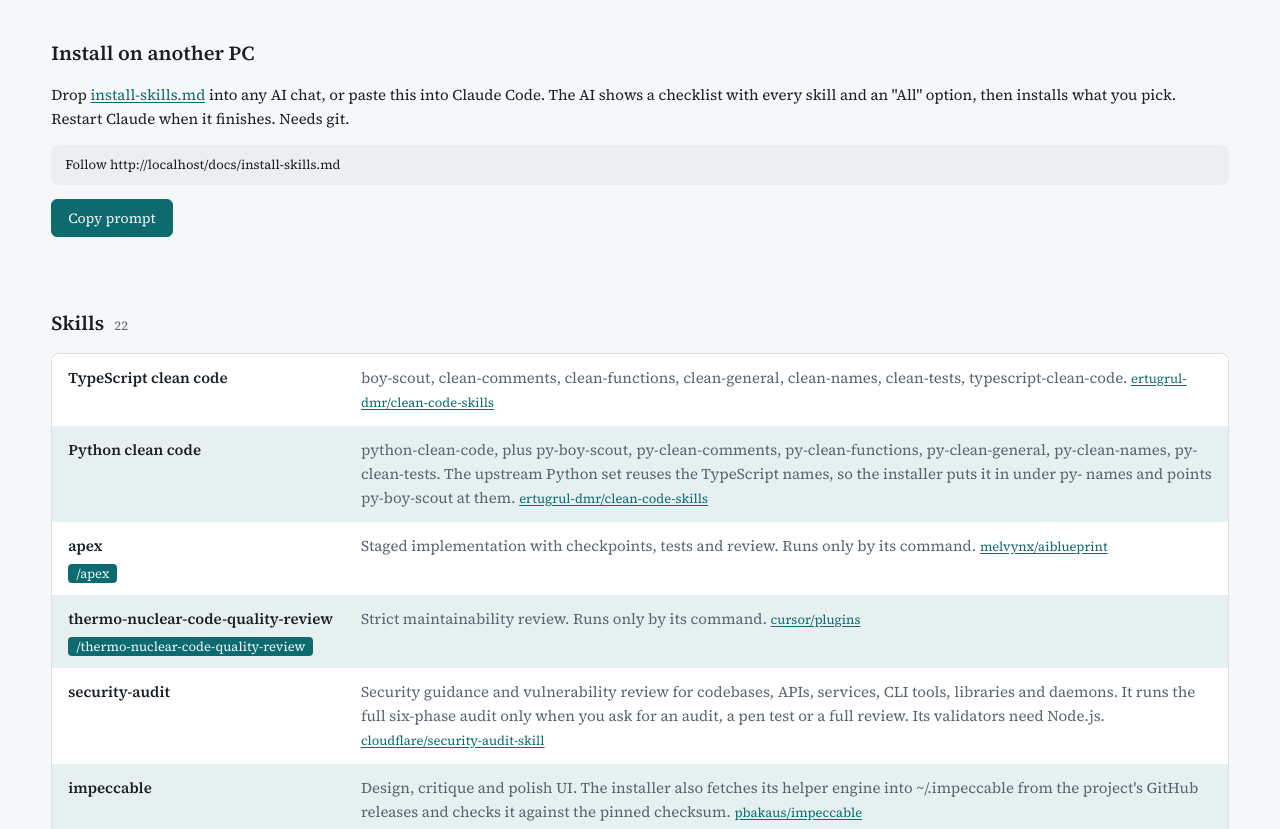
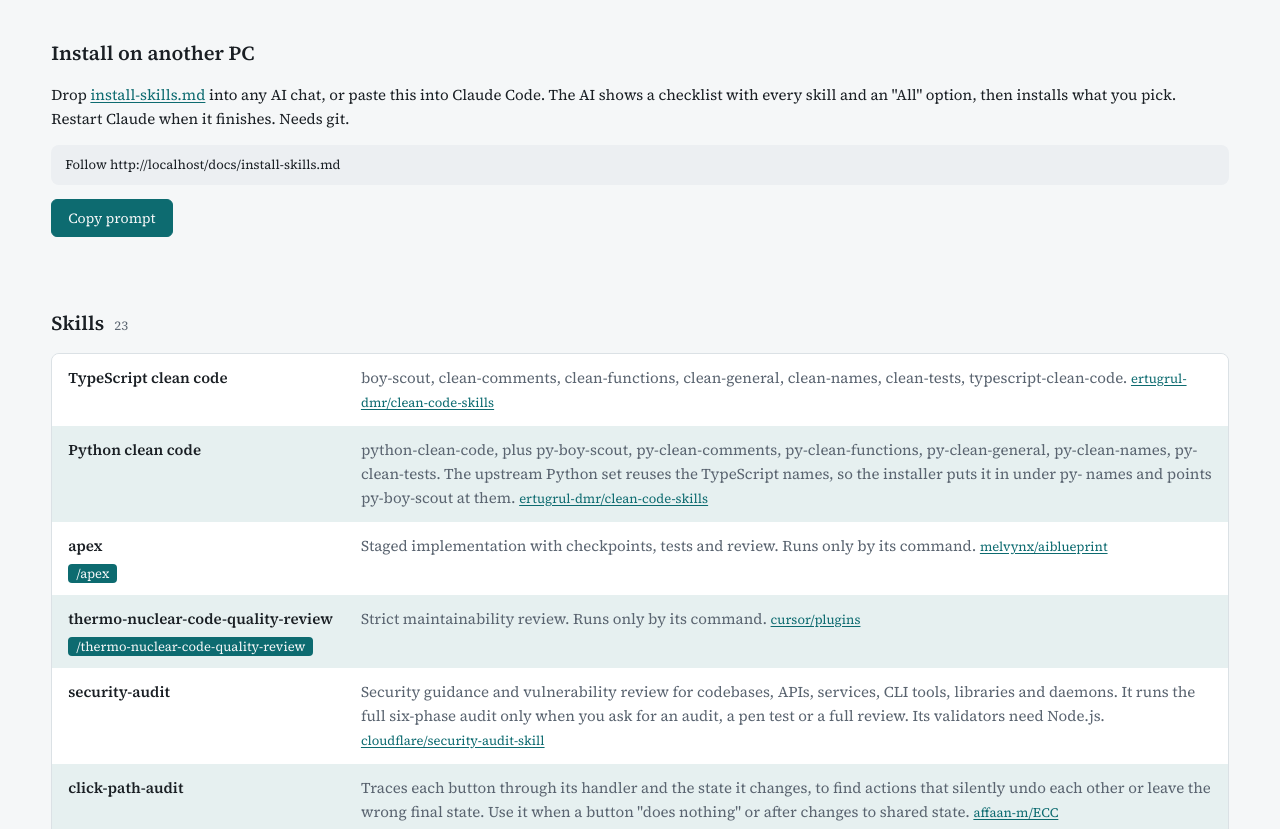
Before and after one commit to nnabil-prog/ai-skills-kit, a plain HTML site: page docs/index.html in a window 1280 px wide. Shown: the part 123-952 px from the top of the page. Drawn offline with Linux system fonts and the light colour scheme.

Commit message:
Add click-path-audit from ECC as kit item 15
Keep a copy of the reviewed file with its MIT license and source commit, so the installer does not clone the full ECC repo.

Co-Authored-By: Claude Opus 5.5 <noreply@anthropic.com>

```diff
--- a/docs/index.html
+++ b/docs/index.html
@@ -71,13 +71,14 @@
   </section>
 
   <section aria-labelledby="own">
-    <h2 id="own">Skills <span>22</span></h2>
+    <h2 id="own">Skills <span>23</span></h2>
     <dl>
       <div class="row"><dt>TypeScript clean code</dt><dd>boy-scout, clean-comments, clean-functions, clean-general, clean-names, clean-tests, typescript-clean-code. <a href="https://github.com/ertugrul-dmr/clean-code-skills">ertugrul-dmr/clean-code-skills</a></dd></div>
       <div class="row"><dt>Python clean code</dt><dd>python-clean-code, plus py-boy-scout, py-clean-comments, py-clean-functions, py-clean-general, py-clean-names, py-clean-tests. The upstream Python set reuses the TypeScript names, so the installer puts it in under py- names and points py-boy-scout at them. <a href="https://github.com/ertugrul-dmr/clean-code-skills">ertugrul-dmr/clean-code-skills</a></dd></div>
       <div class="row"><dt>apex <code class="cmd">/apex</code></dt><dd>Staged implementation with checkpoints, tests and review. Runs only by its command. <a href="https://github.com/melvynx/aiblueprint">melvynx/aiblueprint</a></dd></div>
       <div class="row"><dt>thermo-nuclear-code-quality-review <code class="cmd">/thermo-nuclear-code-quality-review</code></dt><dd>Strict maintainability review. Runs only by its command. <a href="https://github.com/cursor/plugins">cursor/plugins</a></dd></div>
       <div class="row"><dt>security-audit</dt><dd>Security guidance and vulnerability review for codebases, APIs, services, CLI tools, libraries and daemons. It runs the full six-phase audit only when you ask for an audit, a pen test or a full review. Its validators need Node.js. <a href="https://github.com/cloudflare/security-audit-skill">cloudflare/security-audit-skill</a></dd></div>
+      <div class="row"><dt>click-path-audit</dt><dd>Traces each button through its handler and the state it changes, to find actions that silently undo each other or leave the wrong final state. Use it when a button "does nothing" or after changes to shared state. <a href="https://github.com/affaan-m/ECC">affaan-m/ECC</a></dd></div>
       <div class="row"><dt>impeccable</dt><dd>Design, critique and polish UI. The installer also fetches its helper engine into ~/.impeccable from the project's GitHub releases and checks it against the pinned checksum. <a href="https://github.com/pbakaus/impeccable">pbakaus/impeccable</a></dd></div>
       <div class="row"><dt>make-interfaces-feel-better</dt><dd>UI polish details. <a href="https://github.com/jakubkrehel/make-interfaces-feel-better">jakubkrehel/make-interfaces-feel-better</a></dd></div>
       <div class="row"><dt>changelog-generator</dt><dd>User-facing changelogs from git history. <a href="https://github.com/ComposioHQ/awesome-claude-skills">ComposioHQ/awesome-claude-skills</a></dd></div>
```
Also changed, not shown: 7 other files.
